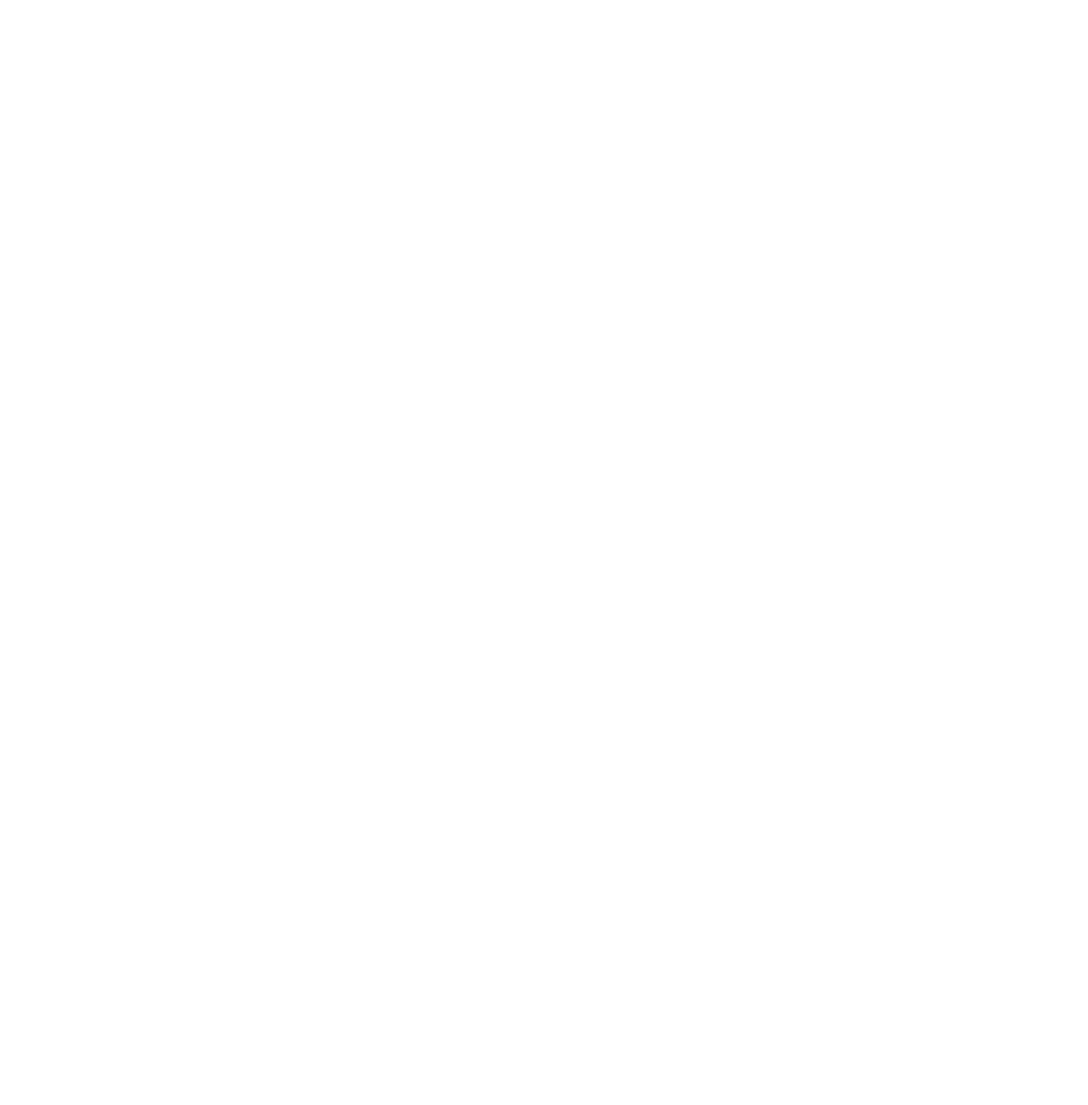
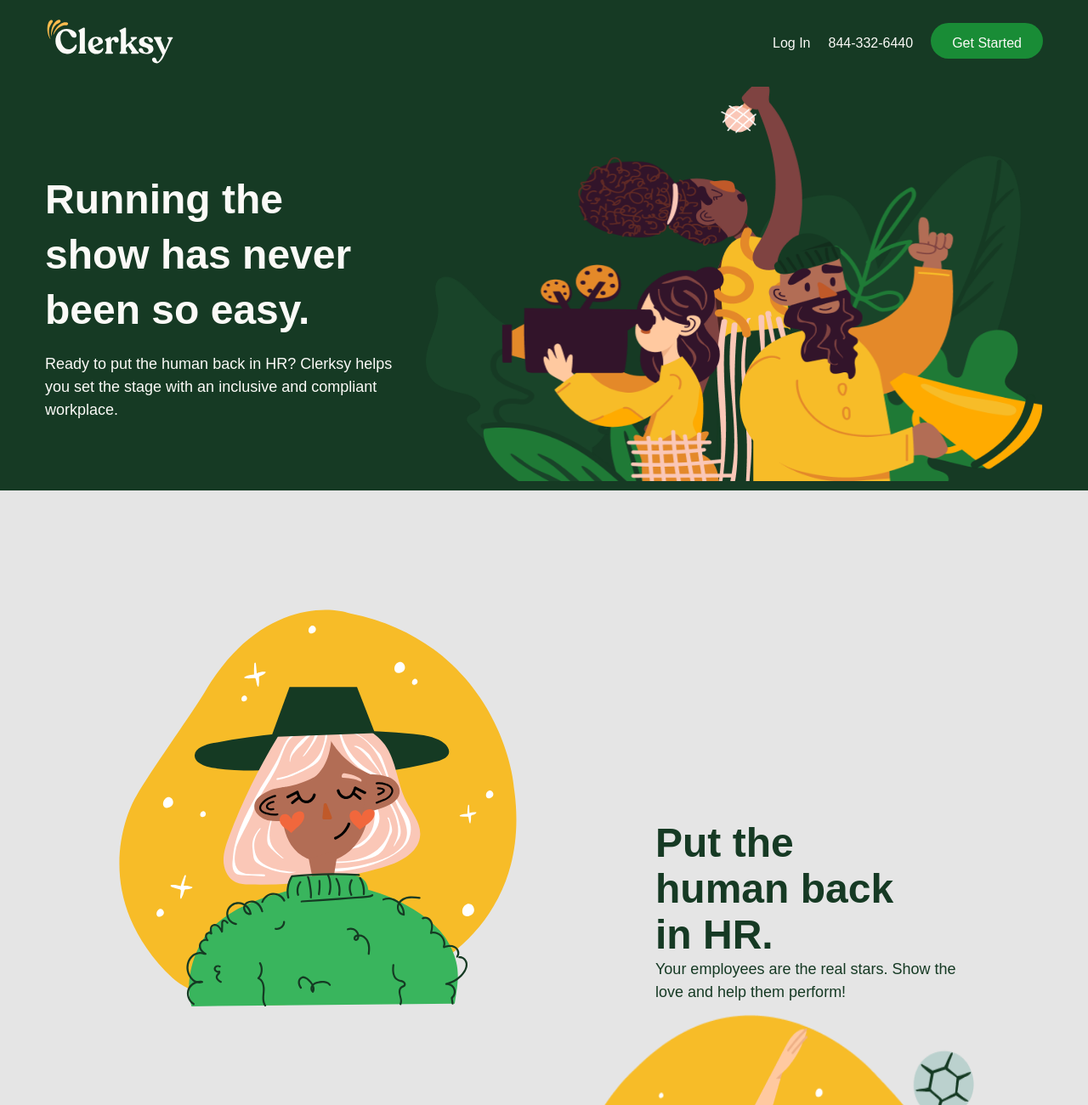
Before and after one commit to Chamomile2023/Clerksy, a plain HTML site: page index.html in a window 1280 px wide. Shown: the top 1300 px of the page at 85% size. Before the commit the page ends 800 px from the top, so only its background shows below. Drawn offline with Linux system fonts and the light colour scheme.

Commit message:
Second changes

```diff
--- a/index.html
+++ b/index.html
@@ -4,6 +4,9 @@
     <meta charset="UTF-8">
     <meta http-equiv="X-UA-Compatible" content="IE=edge">
     <meta name="viewport" content="width=device-width, initial-scale=1.0">
+    <link rel="preconnect" href="https://fonts.googleapis.com">
+    <link rel="preconnect" href="https://fonts.gstatic.com" crossorigin>
+    <link href="https://fonts.googleapis.com/css2?family=Roboto&display=swap" rel="stylesheet">
     <link rel="stylesheet" href="./style.css">
     <title>Clerksy</title>
 </head>
@@ -11,11 +14,77 @@
     <!-- Header -->
     <header>
         <div class="container">
-            <div class="header_nav">
-
+            <nav>
+                    <div class="logo">
+                        <a href="#!"><img src="./images/Frame.svg" alt="logo"></a>
+                    </div>
+                    <div class="menu">
+                        <ul>
+                            <li><a href="#!">Log In</a></li>
+                            <li><a href="#!">844-332-6440</a></li>
+                            <li><a class="btn" href="#!">Get Started</a></li>
+                        </ul>
+                    </div>
+            </nav>
+            <div class="header_top">
+                    <div class="text">
+                        <h1>Running the show has never been so easy.</h1>
+                    <p>Ready to put the human back in HR? Clerksy helps you set the stage with an inclusive and compliant workplace.</p>
+                    </div>
+                    <div class="image">
+                        <img src="./images/base.png" alt="b-g">
+                    </div>
             </div>
         </div>
     </header>
     <!-- /Header -->
+
+    <!-- Main -->
+    <main>
+        <div class="container">
+            <div class="article">
+                <div class="picture">
+                    <img src="./images/Frame (1).svg" alt="pic">
+                    <div class="text">
+                        <h2>Put the human back in HR.</h2>
+                        <p>Your employees are the real stars. Show the love and help them perform!</p>
+                    </div>
+                </div>
+                <div class="picture">
+                    <div class="text">
+                        <h2>You don’t have to play all the parts.</h2>
+                        <p>Sales, accounting, HR— Oh My! You can’t do it all - let Clerksy help.</p>
+                    </div>
+                    <img src="./images/Layer 1.png" alt="pic">
+                </div>
+                <div class="passage">
+                    <h3>We partner with the best</h3>
+                    <ul>
+                        <li><a href="#!"><img src="./images/Rectangle.svg" alt="svg"></a></li>
+                        <li><a href="#!"><img src="./images/Rectangle (1).svg" alt="svg"></a></li>
+                        <li><a href="#!"><img src="./images/Rectangle (2).svg" alt="svg"></a></li>
+                        <li><a href="#!"><img src="./images/Rectangle (3).svg" alt="svg"></a></li>
+                        <li><a href="#!"><img src="./images/Rectangle (4).svg" alt=""></a></li>
+                    </ul>
+                </div>
+            </div>
+        </div>
+    </main>
+    <!-- /Main -->
+
+    <!-- Section -->
+    <section>
+        <div class="container">
+            <div class="card">
+                <div class="lable">
+                    <img src="./images/Frame.png" alt="frame">
+                    <p>Educates & Informs
+                        Employee Expectations
+                    </p>
+                </div>
+            </div>
+        </div>
+    </section>
+    <!-- /Section -->
 </body>
 </html>
--- a/style.css
+++ b/style.css
@@ -0,0 +1,142 @@
+*{
+    padding: 0;
+    margin: 0;
+    text-decoration: none;
+    list-style: none;
+    font-family: 'Fredoka', sans-serif;
+}
+.container{
+    width: 1174px;
+    margin: 0 auto;
+}
+header{
+    width: 100%;
+    height: 577px;
+    background-color: #163A24;
+}
+/* Navigation */
+header nav{
+    width: 1174px;
+    display: flex;
+    flex-direction: row;
+    justify-content: space-between;
+}
+header nav .logo{
+    padding-top: 20px;
+
+}
+header .header_top{
+    width: 1174px;
+    display: flex;
+    flex-direction: row;
+    justify-content: space-between;
+}
+header .menu ul{
+    width: 318px;
+    padding-top: 40px;
+    display: flex;
+    flex-direction: row;
+    justify-content: space-between;
+}
+header .menu ul li a{
+    font-weight: 400;
+    font-size: 16px;
+    line-height: 22px;
+    text-align: right;
+    color: #FBFAF7;
+}
+header .menu ul li .btn{
+    padding-top: 15px;
+    padding-bottom: 10px;
+    padding-left: 25px;
+    padding-right: 25px;
+    width: 141px;
+    height: 52px;
+    background: #198C36;
+    border-radius: 160px;
+}
+header .menu ul li .btn:hover{
+    background-color: #23b65b;
+}
+header .header_top h1{
+    width: 390px;
+    padding-top: 120px;
+    line-height: 65px;
+    font-size: 48px;
+    font-weight: 600;
+    color: #FBFAF7;
+}
+header .header_top p{
+    width: 410px;
+    padding-top: 18px;
+    font-weight: 400;
+    font-size: 18px;
+    line-height: 27px;
+    color: #FBFAF7;
+}
+header .header_top img{
+    width: 726px;
+    height: 464px;
+    padding-top: 20px;
+}
+/* Navigation */
+/* Mian */
+    main{
+        width: 100%;
+        height: 1600px;
+        background-color: #E5E5E5;
+    }
+    main .article{
+        padding-top: 130px;
+        margin-bottom: 120px;
+    }
+    main .picture{
+        width: 1174px;
+        display: flex;
+        flex-direction: row;
+        justify-content: space-around;
+    }
+    main .picture img{
+        width: 490px;
+        height: 487px;
+    }
+    main .text h2{
+        width: 325px;
+        font-weight: 600;
+        font-size: 48px;
+        line-height: 54px;
+        color: #163A24;
+        padding-top: 258px;
+    }
+    main .text p{
+        width: 380px;
+        font-weight: 400;
+    font-size: 18px;
+    line-height: 27px;
+    color: #163A24;
+    }
+    main .passage{
+        width: 1174px;
+    }
+    main .passage h3{
+        padding-top: 120px;
+    font-weight: 600;
+    font-size: 48px;
+    line-height: 54px;
+    text-align: center;
+    color: #163A24;
+    }
+    main .passage ul{
+        width: 890px;
+        padding-top: 60px;
+        margin: auto;
+        display: flex;
+        flex-direction: row;
+        justify-content: space-between;
+    }
+    main .passage ul li a img{
+        width: 110px;
+        height: 40px;
+        padding-top: 127px;
+    }
+/* Main */
```
Also changed, not shown: images/Frame (1).svg (added), images/Frame.png (added), images/Frame.svg (added), images/Layer 1.png (added), images/Rectangle (1).svg (added), images/Rectangle (2).svg (added), images/Rectangle (3).svg (added), images/Rectangle (4).svg (added), images/Rectangle.svg (added), images/base.png (added), 1 other file.
